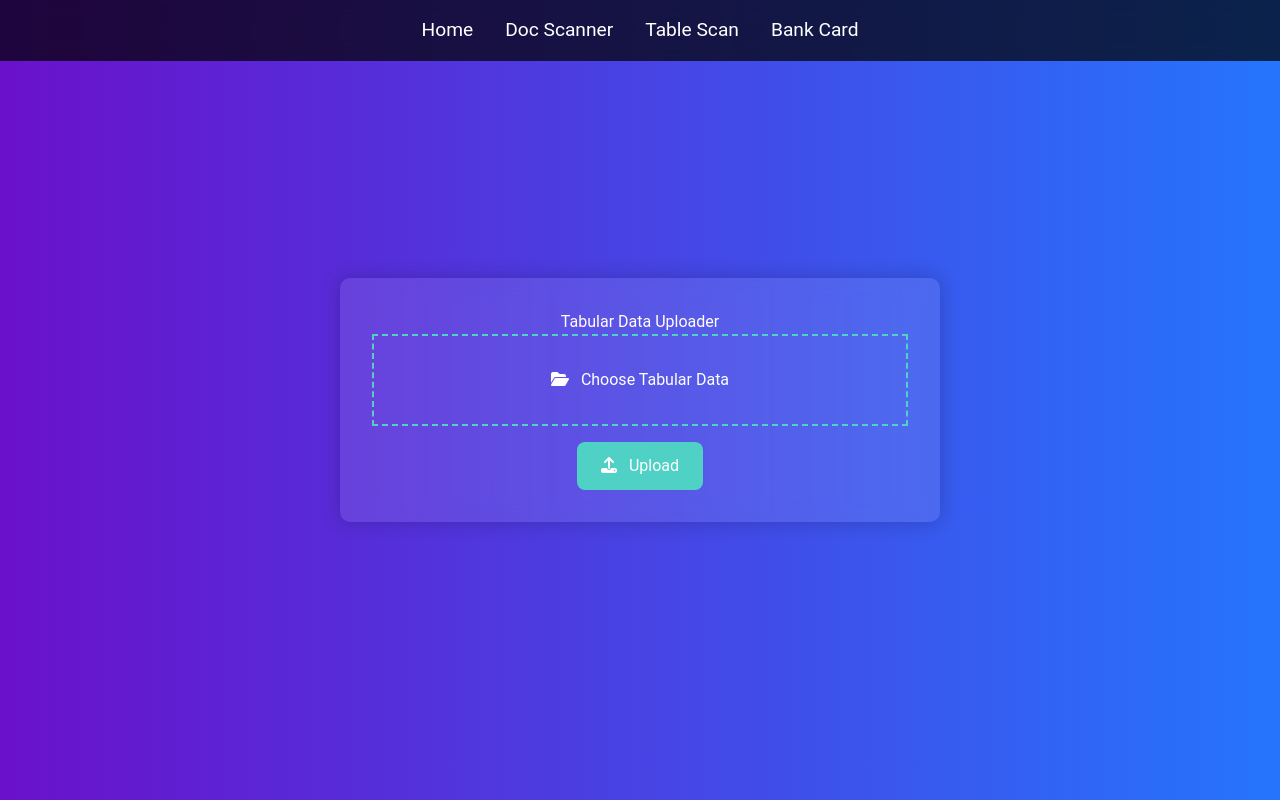
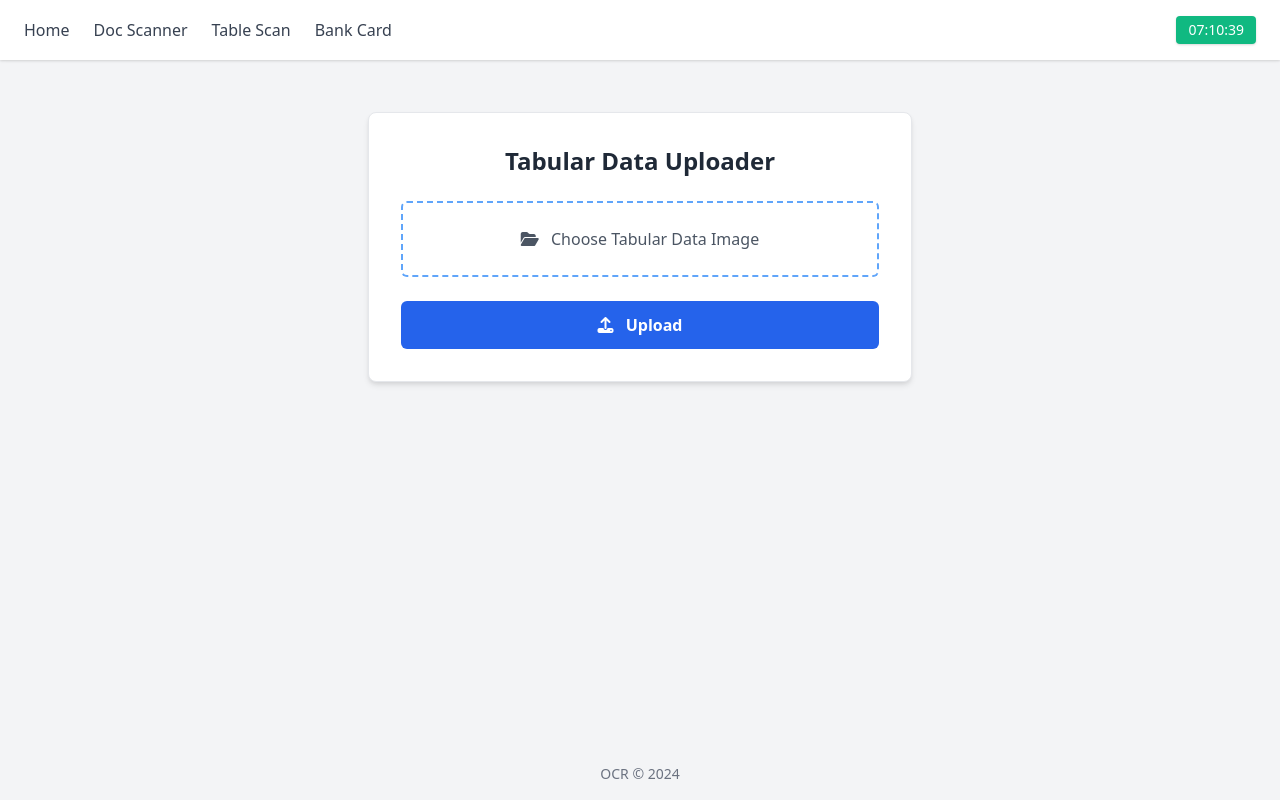
Before and after one commit to AbhinavT01/Advance_ocr_system, a Flask app: page /table in a window 1280 px wide. Run offline with Flask 3, Linux system fonts and the light colour scheme; parts of the project's set-up code (start-up, migrations or seed data) failed here and were passed over; some libraries are stand-ins or nearby versions.

Commit message:
Update table.html

```diff
--- a/templates/table.html
+++ b/templates/table.html
@@ -1,165 +1,93 @@
 <!DOCTYPE html>
 <html lang="en">
 <head>
-    <meta charset="UTF-8">
-    <meta name="viewport" content="width=device-width, initial-scale=1.0">
-    <title>Document Uploader</title>
-    <link href="https://cdn.jsdelivr.net/npm/tailwindcss@2.2.19/dist/tailwind.min.css" rel="stylesheet">
-    <style>
-        body {
-            font-family: 'Roboto', sans-serif;
-            background: linear-gradient(to right, #6a11cb, #2575fc);
-            min-height: 100vh;
-            display: flex;
-            flex-direction: column;
-            align-items: center;
-            justify-content: center;
-            color: #fff;
-            margin: 0;
-        }
+  <meta charset="UTF-8" />
+  <meta name="viewport" content="width=device-width, initial-scale=1.0"/>
+  <title>Tabular Data Uploader</title>
+  <link href="https://cdn.jsdelivr.net/npm/tailwindcss@2.2.19/dist/tailwind.min.css" rel="stylesheet"/>
+  <script src="https://kit.fontawesome.com/a076d05399.js" crossorigin="anonymous"></script>
+</head>
+<body class="bg-gray-100 font-sans text-gray-800 min-h-screen flex flex-col">
 
-        .navbar {
-            background-color: rgba(0, 0, 0, 0.7);
-            backdrop-filter: blur(10px);
-            padding: 1rem;
-            width: 100%;
-            display: flex;
-            justify-content: center;
-            position: absolute;
-            top: 0;
-            left: 0;
-            z-index: 10;
-        }
+  <!-- Navbar -->
+  <nav class="bg-white shadow fixed top-0 left-0 w-full z-50">
+    <div class="max-w-7xl mx-auto px-6 py-4 flex justify-between items-center">
+      <!-- Navigation Links -->
+      <div class="flex space-x-6 text-sm sm:text-base font-medium text-gray-700">
+        <a href="/" class="hover:text-black transition">Home</a>
+        <a href="/doc" class="hover:text-black transition">Doc Scanner</a>
+        <a href="/table" class="hover:text-black transition">Table Scan</a>
+        <a href="/bank" class="hover:text-black transition">Bank Card</a>
+      </div>
+      <!-- Clock -->
+      <div id="currentTime" class="text-sm bg-green-500 text-white px-3 py-1 rounded shadow"></div>
+    </div>
+  </nav>
 
-        .navbar a {
-            color: #fff;
-            text-decoration: none;
-            margin: 0 1rem;
-            font-size: 1.2rem;
-            transition: opacity 0.3s ease;
-        }
+  <!-- Main Content -->
+  <main class="pt-28 px-4 pb-16 max-w-xl mx-auto w-full">
+    <div class="bg-white rounded-lg shadow-md p-8 space-y-6 border border-gray-200">
+      <h1 class="text-2xl font-bold text-center">Tabular Data Uploader</h1>
 
-        .navbar a:hover {
-            opacity: 0.8;
-        }
+      <!-- Upload Form -->
+      <form action="/uploadtable" method="post" enctype="multipart/form-data" id="uploadForm" class="space-y-6">
 
-        header {
-            margin-top: 80px;
-            text-align: center;
-        }
+        <!-- File Upload Area -->
+        <label for="fileInput" class="block border-2 border-dashed border-blue-400 p-6 rounded-md text-gray-600 hover:bg-blue-50 cursor-pointer text-center transition">
+          <i class="fas fa-folder-open mr-2"></i> Choose Tabular Data Image
+          <input type="file" name="file" id="fileInput" accept="image/*" required class="hidden">
+        </label>
 
-        .content {
-            background: rgba(255, 255, 255, 0.1);
-            backdrop-filter: blur(10px);
-            padding: 2rem;
-            border-radius: 10px;
-            box-shadow: 0 0 20px rgba(0, 0, 0, 0.2);
-            width: 100%;
-            max-width: 600px;
-            text-align: center;
-            margin: 2rem 0;
-        }
-
-        .file-label {
-            border: 2px dashed #4FD1C5;
-            padding: 2rem;
-            text-align: center;
-            transition: background 0.3s ease, border 0.3s ease;
-            color: #fff;
-        }
-
-        .file-label:hover {
-            background: rgba(79, 209, 197, 0.2);
-            border: 2px dashed #fff;
-        }
-
-        .file-input {
-            display: none;
-        }
-
-        .btn-upload {
-            background: #4FD1C5;
-            color: #fff;
-            padding: 0.75rem 1.5rem;
-            border-radius: 8px;
-            transition: background 0.3s ease;
-            display: inline-block;
-            margin-top: 1rem;
-        }
-
-        .btn-upload:hover {
-            background: #3caea3;
-        }
-
-        #imagePreviewContainer {
-            margin-top: 2rem;
-        }
-
-        footer {
-            padding: 1rem;
-            width: 100%;
-            text-align: center;
-            background: rgba(0, 0, 0, 0.7);
-            backdrop-filter: blur(10px);
-            position: absolute;
-            bottom: 0;
-            left: 0;
-        }
-    </style>
-</head>
-<body>
-    <!-- Navbar -->
-    <div class="navbar">
-        <a href="/" class="hover:opacity-80 mx-4">Home</a>
-        <a href="/doc" class="hover:opacity-80 mx-4">Doc Scanner</a>
-        <a href="/table" class="hover:opacity-80 mx-4">Table Scan</a>
-        <a href="/bank" class="hover:opacity-80 mx-4">Bank Card</a>
+        <!-- Image Preview -->
+        <div id="imagePreviewContainer" class="hidden">
+          <h3 class="text-md font-semibold text-gray-700 mb-2 text-center">Preview</h3>
+          <div class="max-h-96 overflow-hidden rounded border shadow">
+            <img id="imagePreview" src="#" alt="Preview" class="w-full object-contain" />
+          </div>
         </div>
 
-    <div class="content">
-        <h1>Tabular Data Uploader</h1>
-        <form action="/uploadtable" method="post" enctype="multipart/form-data" id="uploadForm">
-            <div class="file-label">
-                <input type="file" name="file" id="fileInput" class="file-input" accept="image/*" required>
-                <label for="fileInput" class="cursor-pointer">
-                    <i class="fas fa-folder-open mr-2"></i> Choose Tabular Data
-                </label>
-            </div>
-            <div id="imagePreviewContainer" class="hidden">
-                <h3 class="text-lg font-semibold mb-2 text-gray-700">Table  Preview</h3>
-                <div id="previewWrapper" class="overflow-hidden mx-auto rounded-lg shadow-md" style="max-width: 100%; max-height: 400px;">
-                    <img id="imagePreview" src="#" alt="Document Preview" class="mx-auto bg-contain bg-center h-full">
-                </div>
-            </div>
-            <button type="submit" class="btn-upload">
+        <!-- Upload Button -->
+        <button type="submit" class="w-full bg-blue-600 hover:bg-blue-700 text-white font-semibold py-3 rounded-md transition">
           <i class="fas fa-upload mr-2"></i> Upload
         </button>
       </form>
     </div>
+  </main>
 
-    <script src="https://kit.fontawesome.com/a076d05399.js"></script>
+  <!-- Footer -->
+  <footer class="text-center py-4 text-sm text-gray-500 mt-auto">
+    OCR &copy; 2024
+  </footer>
+
+  <!-- JavaScript -->
   <script>
-        function previewImage() {
+    // Image Preview
     const fileInput = document.getElementById('fileInput');
     const imagePreview = document.getElementById('imagePreview');
     const imagePreviewContainer = document.getElementById('imagePreviewContainer');
-            const previewWrapper = document.getElementById('previewWrapper');
 
+    fileInput.addEventListener('change', () => {
       const file = fileInput.files[0];
       if (file) {
         const reader = new FileReader();
         reader.onload = function(e) {
           imagePreview.src = e.target.result;
           imagePreviewContainer.classList.remove('hidden');
-                    previewWrapper.style.maxHeight = '400px';
-
           localStorage.setItem('uploadedImage', e.target.result);
         };
         reader.readAsDataURL(file);
       }
+    });
+
+    // Live Clock
+    const currentTimeElement = document.getElementById('currentTime');
+    function updateTime() {
+      const now = new Date();
+      currentTimeElement.textContent = now.toLocaleTimeString('en-GB');
     }
+    updateTime();
+    setInterval(updateTime, 1000);
+  </script>
 
-        document.getElementById('fileInput').addEventListener('change', previewImage);
-    </script>
 </body>
 </html>
```
Lines whose indentation alone changed are shown as unchanged.
